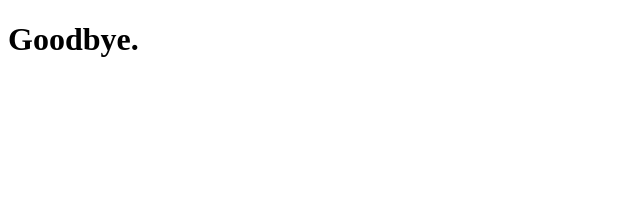
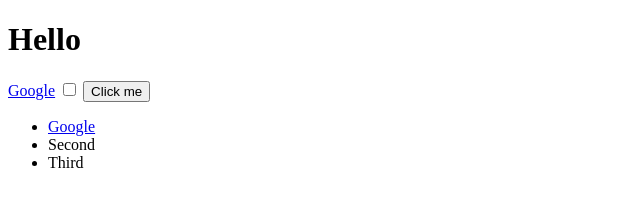
Before and after one commit to yamaso-burger/DOM, a plain HTML site: page index.html in a window 1280 px wide. Shown: the whole page, without its empty margins (0-640 px from the left). Drawn offline with Linux system fonts and the light colour scheme.

Commit message:
add some components into index.html

```diff
--- a/index.html
+++ b/index.html
@@ -8,7 +8,17 @@
     <title>My Website</title>
 </head>
 <body>
-    <h1>Hello</h1>
+    <h1 id="title">Hello</h1>
+    <a href="google.com">Google</a>
+
+    <input type= "checkbox">
+    <button>Click me</button>
+
+    <ul id="list">
+        <li class="item"><a href="google.com">Google</a></li>
+        <li class="item">Second</li>
+        <li class="item">Third</li>
+    </ul>
 
     <script src="index.js" charset="utf-8"></script>
 </body>
--- a/index.js
+++ b/index.js
@@ -1,2 +1 @@
 alert("Hello");
-document.querySelector("h1").innerHTML = "Goodbye."
```
